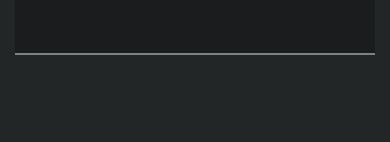
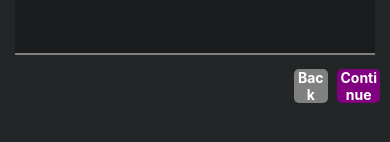
Before and after one commit to JohnsonSamuel324/Parking, a React Native app: screen /Select in a window 390 px wide. Shown: the part 606-748 px from the top of the page. Built offline with nearby package versions, Linux system fonts and the light colour scheme; no server answers; the database is empty.

Commit message:
Started server side code

```diff
--- a/src/components/SpaceTemplate.js
+++ b/src/components/SpaceTemplate.js
@@ -7,12 +7,14 @@ import {
   View,
 } from "react-native";
 import React, { useEffect, useLayoutEffect, useState } from "react";
+import { child, get, getDatabase, ref } from "firebase/database";
 
 import Checkbox from "expo-checkbox";
 import { colors } from "../utils/Colors";
+import { firebase } from "../../src/firebase/config";
 import { useNavigation } from "@react-navigation/native";
 
-const SpaceTemplate = () => {
+const SpaceTemplate = ({ retrieveChecked }) => {
   const navigation = useNavigation();
 
   useLayoutEffect(() => {
@@ -40,6 +42,10 @@ const SpaceTemplate = () => {
     ]);
   }
 
+  let i = 0;
+  const dbRef = ref(getDatabase());
+  console.log(get(dbRef, spaces));
+
   useEffect(() => {
     if (tempArr != null) {
       setSpaces(tempArr);
@@ -47,7 +53,6 @@ const SpaceTemplate = () => {
   }, [spaces]);
 
   const allowOneChecked = (index) => {
-    setTemp(spaces);
     temp[index] = {
       title: temp[index].title,
       checked: !temp[index].checked,
@@ -97,9 +102,13 @@ const SpaceTemplate = () => {
                   const index = spaces.findIndex((object) => {
                     return object.title === item.title;
                   });
-                  allowOneChecked(index);
-                  setTempArr(temp);
-                  setSpaces(undefined);
+                  setTemp(spaces);
+                  if (temp != undefined) {
+                    allowOneChecked(index);
+                    setTempArr(temp);
+                    retrieveChecked(temp[index]);
+                    setSpaces(undefined);
+                  }
                 }}
                 size={24}
                 style={{
--- /dev/null
+++ b/src/firebase/config.js
@@ -0,0 +1,29 @@
+// Import the functions you need from the SDKs you need
+
+import * as firebase from "firebase/app";
+
+import { getAnalytics } from "firebase/analytics";
+import { getDatabase } from "firebase/database";
+import { initializeApp } from "firebase/app";
+
+// TODO: Add SDKs for Firebase products that you want to use
+// https://firebase.google.com/docs/web/setup#available-libraries
+
+// Your web app's Firebase configuration
+// For Firebase JS SDK v7.20.0 and later, measurementId is optional
+const firebaseConfig = {
+  apiKey: "AIzaSyC_OkieiWknvGpvsCM0nVqJ9UfA_XaQxBk",
+  authDomain: "parking-app-c63e7.firebaseapp.com",
+  databaseURL: "https://parking-app-c63e7-default-rtdb.firebaseio.com",
+  projectId: "parking-app-c63e7",
+  storageBucket: "parking-app-c63e7.appspot.com",
+  messagingSenderId: "743092365075",
+  appId: "1:743092365075:web:0f446def06ff6346615ce6",
+  measurementId: "G-3FJ88FDZPF",
+};
+
+// Initialize Firebase
+firebase.initializeApp(firebaseConfig);
+const app = initializeApp(firebaseConfig);
+const database = getDatabase(app);
+export { firebase };
--- a/src/navigator/RootNavigator.js
+++ b/src/navigator/RootNavigator.js
@@ -15,9 +15,9 @@ const RootNavigator = () => {
   return (
     <RootStack.Navigator>
       <RootStack.Group>
-        <RootStack.Screen name="Select" component={SelectScreen} />
         {/* <RootStack.Screen name="Template" component={SpaceTemplate} /> */}
         <RootStack.Screen name="Main" component={TabNavigator} />
+        <RootStack.Screen name="Select" component={SelectScreen} />
       </RootStack.Group>
     </RootStack.Navigator>
   );
--- a/src/screens/BookScreen.js
+++ b/src/screens/BookScreen.js
@@ -103,7 +103,7 @@ const BookScreen = () => {
         <TouchableOpacity
           style={{ backgroundColor: "grey", marginHorizontal: 20 }}
           onPress={() => {
-            navigation.navigate("Reservations");
+            navigation.navigate("Dashboard");
           }}
         >
           <Text style={styles.buttonsStyle}>Back</Text>
--- a/src/screens/SelectScreen.js
+++ b/src/screens/SelectScreen.js
@@ -4,17 +4,31 @@ import {
   ScrollView,
   StyleSheet,
   Text,
+  TouchableOpacity,
   View,
 } from "react-native";
 import React, { useEffect, useLayoutEffect, useState } from "react";
+import { getDatabase, ref, set } from "firebase/database";
 
 import { Button } from "react-native";
 import SpaceTemplate from "../components/SpaceTemplate";
 import { colors } from "../utils/Colors";
+import { firebase } from "../../src/firebase/config";
 import { useNavigation } from "@react-navigation/native";
 
 const SelectScreen = () => {
   const navigation = useNavigation();
+  const db = getDatabase();
+  const [selSpace, setSelSpace] = useState(null);
+
+  const retrieveChecked = (space) => {
+    if (space.checked === true) {
+      setSelSpace(space);
+    } else {
+      setSelSpace(null);
+    }
+  };
+
   useLayoutEffect(() => {
     navigation.setOptions({
       headerShown: false,
@@ -41,7 +55,75 @@ const SelectScreen = () => {
         >
           09/16/2022 8:00 AM - 09/16/2022 5:00 PM
         </Text>
-        <SpaceTemplate />
+        <SpaceTemplate retrieveChecked={retrieveChecked} />
+      </View>
+      <View
+        style={{
+          position: "absolute",
+          top: "80%",
+          right: "0%",
+          flexDirection: "row",
+        }}
+      >
+        <TouchableOpacity
+          style={{
+            backgroundColor: "gray",
+            width: "35%",
+            height: "200%",
+            justifyContent: "center",
+            borderRadius: 5,
+          }}
+          onPress={() => {
+            navigation.pop();
+          }}
+        >
+          <Text
+            style={{
+              color: "white",
+              fontSize: "20",
+              fontWeight: "bold",
+              textAlign: "center",
+              justifyContent: "center",
+            }}
+          >
+            Back
+          </Text>
+        </TouchableOpacity>
+        <TouchableOpacity
+          style={{
+            backgroundColor: "purple",
+            width: "45%",
+            height: "200%",
+            justifyContent: "center",
+            borderRadius: 5,
+            marginLeft: "10%",
+          }}
+          disabled={selSpace === null ? true : false}
+          onPress={() => {
+            // Only does something if space is checked
+            if (selSpace != null) {
+              console.log("Navigating to next screen...");
+              console.log("Passing: " + selSpace.title);
+              set(ref(db), {
+                name: "Testing",
+                worked: "Yes",
+              });
+            }
+            // Else does not run anything when pressed
+          }}
+        >
+          <Text
+            style={{
+              color: "white",
+              fontSize: "20",
+              fontWeight: "bold",
+              textAlign: "center",
+              justifyContent: "center",
+            }}
+          >
+            Continue
+          </Text>
+        </TouchableOpacity>
       </View>
     </View>
   );
```
Also changed, not shown: metro.config.js (added, +7 -0 lines), package.json (+6 -2 lines), 1 other file (tests, documents, lock files or other folders).
